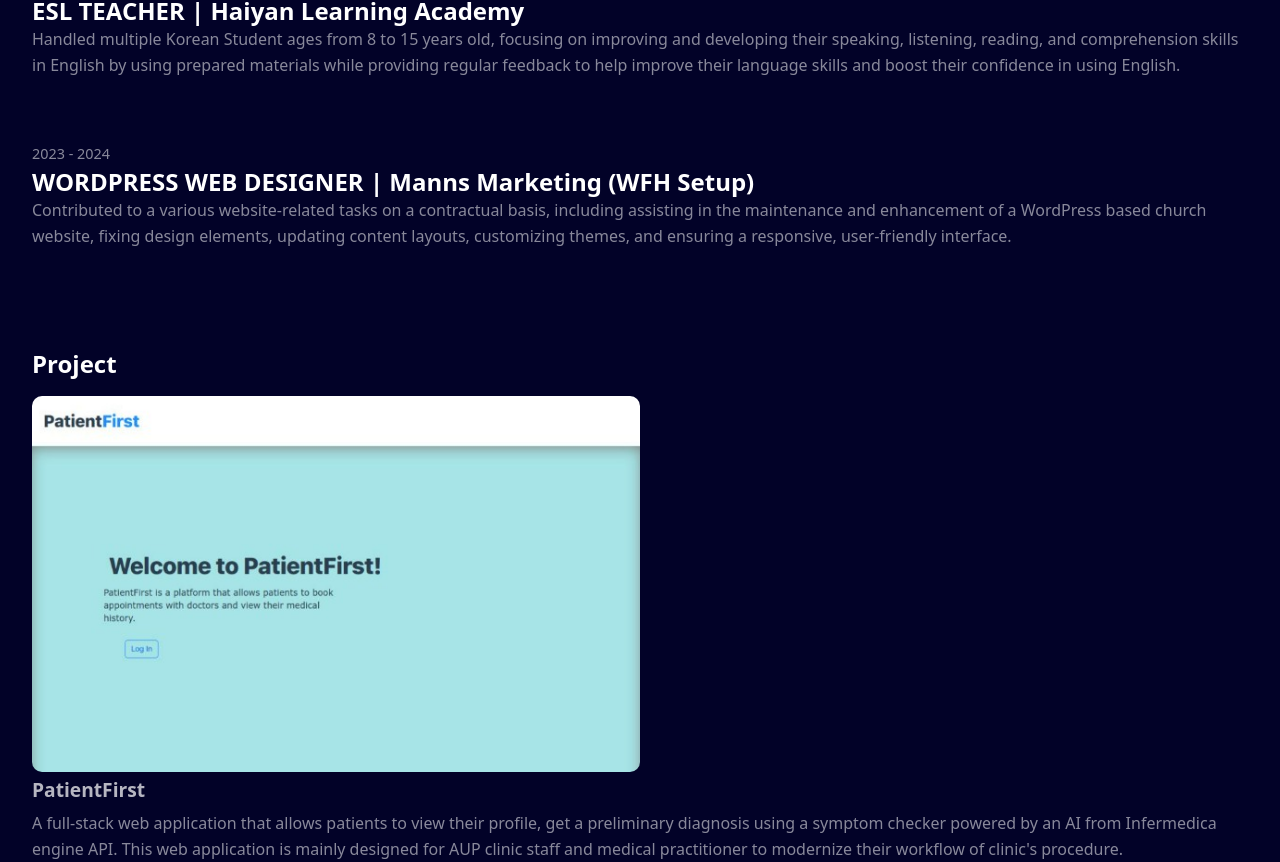
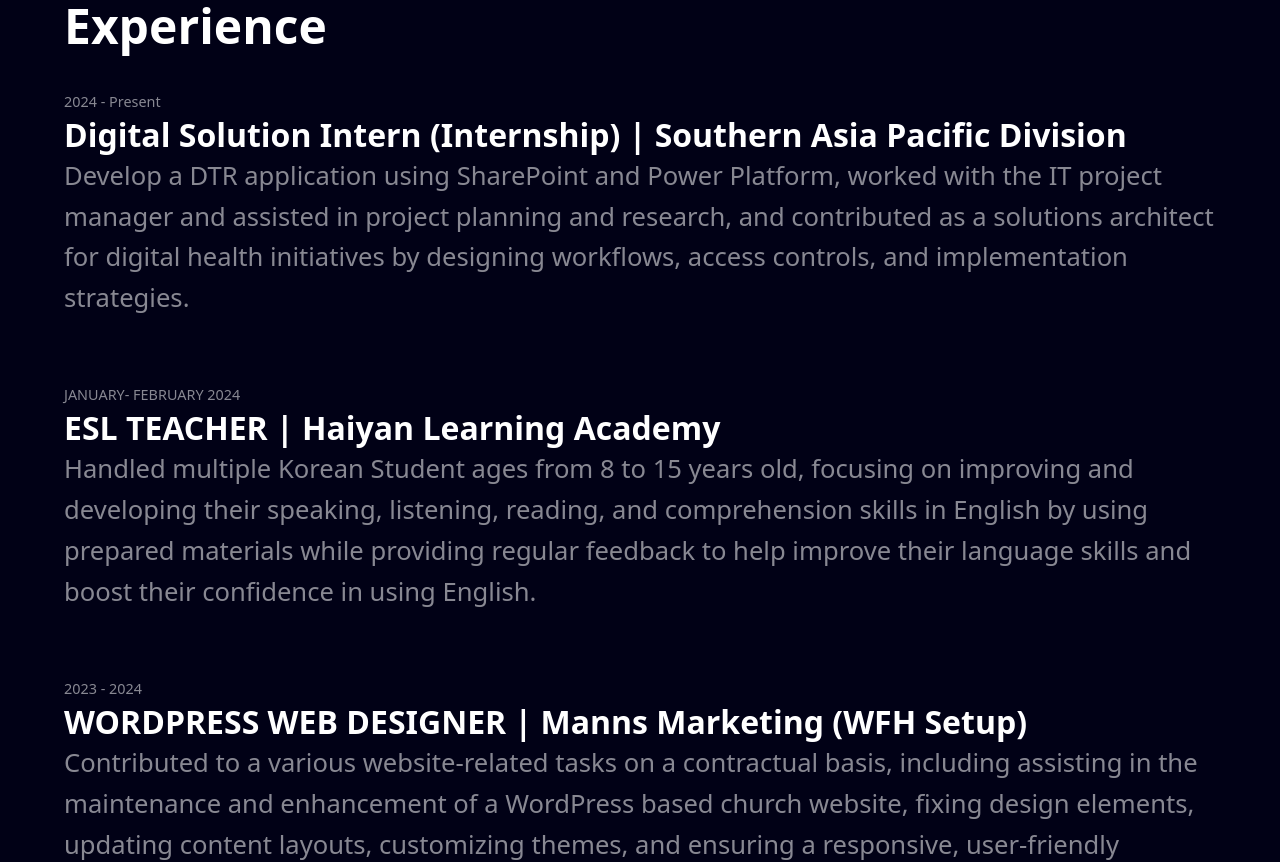
Before and after one commit to LloydBolences29/Web-Portfolio, a React (Vite) app in the folder portfolio/: page / in a window 1280 px wide. Shown: the part 725-1587 px from the top of the page. Built offline with nearby package versions, Linux system fonts and the light colour scheme.

Commit message:
add some styling for tablet view

```diff
--- a/portfolio/src/App.css
+++ b/portfolio/src/App.css
@@ -4,14 +4,13 @@
   /* padding: 2rem; */
   /* text-align: center; */
   max-height: auto;
-  background: rgb(2, 2, 40) 100%;
+  background: rgb(1, 1, 22) 100%;
   /* background: radial-gradient(
     circle,
     rgba(0, 57, 110, 1) 1%,
     rgba(1, 1, 15, 1) 100%
   ); */
   position: relative;
-
 }
 * {
   box-sizing: border-box;
@@ -48,3 +47,24 @@ img {
   height: auto;
   border-radius: 10px;
 }
+
+@media (min-width: 768px) {
+
+  p {
+    font-size: 1.6em;
+  }
+  h1,
+  h2,
+  h3 {
+    font-size: 2em;
+    color: #fff;
+    font-family: __inter_20b187, __inter_Fallback_20b187, ui-sans-serif,
+      system-ui, -apple-system, BlinkMacSystemFont, "Segoe UI", Roboto,
+      "Helvetica Neue", Arial, "Noto Sans", sans-serif, "Apple Color Emoji",
+      "Segoe UI Emoji", "Segoe UI Symbol", "Noto Color Emoji";
+  }
+  h2 {
+    margin-bottom: 0.5rem;
+    color: #ffffffb6;
+  }
+}
--- a/portfolio/src/pages/Home.jsx
+++ b/portfolio/src/pages/Home.jsx
@@ -193,7 +193,7 @@ const Home = () => {
                     alt="PatientFirst Thumbnail"
                   />
                 </div>
-                <br />
+
 
                 <div className="patientfirst-info">
                   <h2 className="fw-semibold">
--- a/portfolio/src/styles/Home.css
+++ b/portfolio/src/styles/Home.css
@@ -27,7 +27,7 @@
 .sticky-section-header {
   position: sticky;
   top: 0; /* Adjust for fixed nav height */
-  background: rgb(2, 2, 40) 100%;
+  background: rgb(1, 1, 22) 100%;
 }
 .section-name {
   font-size: 1.5rem;
@@ -99,3 +99,56 @@ a:hover::after {
 .patientfirst-project {
   margin: 1rem 0;
 }
+
+
+/* Tablet view */
+@media (min-width: 768px) {
+  .home {
+    flex-direction: column;
+    align-items: center;
+  }
+  .home-left {
+    margin-bottom: 2rem;
+  }
+  img {
+    max-width: 100%;
+    margin: 1rem;
+  }
+  .mobile-nav a {
+    display: block;
+    text-align: center;
+  }
+  .sticky-section-header{
+    position: relative;
+  }
+
+  .hero-info h1{
+    font-size: 3.5rem;
+  }
+  .home-container{
+  padding: 5rem 4rem;
+}
+.section-name{
+  font-size: 3rem;
+  font-weight: bold;
+  color: #fff;
+  margin-bottom: 1rem;
+}
+
+.patientfirst-thumbnail {
+  display: flex;
+  width: 100%;
+  height: auto;
+  border-radius: 10px;
+  justify-content: center;
+  align-items: center;
+
+
+}
+
+.patientfirst-project{
+  display: flex;
+  flex-direction: row;
+  gap: 2em;
+}
+}
```
